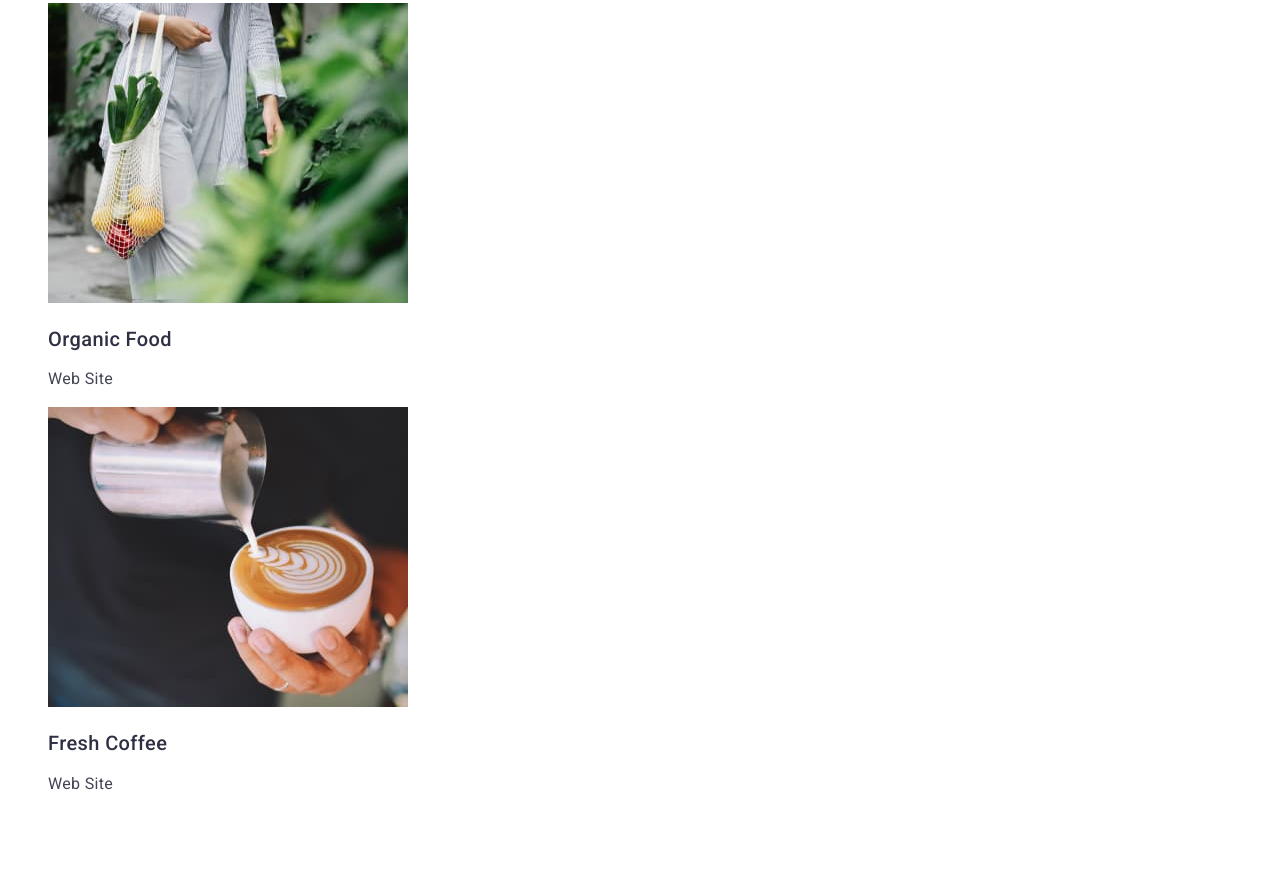
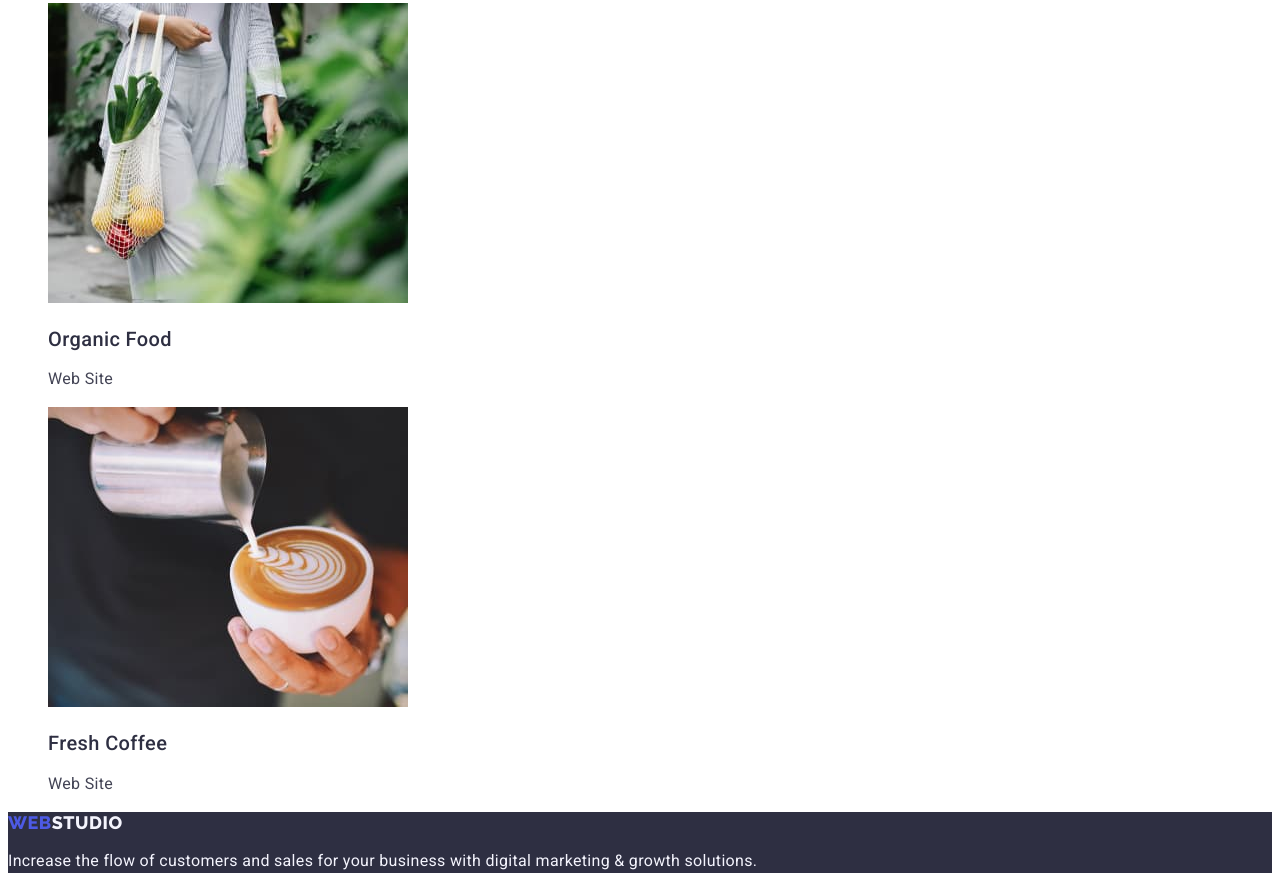
Before and after one commit to YarikFed/goit-home-work-02, a plain HTML site: page portfolio.html in a window 1280 px wide. Shown: the part 3193-4082 px from the top of the page. Before the commit the page ends 4005 px from the top, so only its background shows below. Drawn offline with Linux system fonts and the light colour scheme.

Commit message:
add footer

```diff
--- a/css/styles-portfolio.css
+++ b/css/styles-portfolio.css
@@ -125,3 +125,41 @@ body {
         letter-spacing: 0.32px;
         line-height: 1.5;
 }
+/* Footer */
+.footer {
+    background: var(--navyblue);
+}
+
+.footer-logo {
+    color: var(--iris);
+    font-family: "Raleway", sans-serif;
+    font-size: 18px;
+    font-style: normal;
+    font-weight: 800;
+    line-height: 21px;
+    letter-spacing: 0.54px;
+    text-transform: uppercase;
+    line-height: 1.17;
+}
+
+.footer-logo-studio {
+    color: var(--cloud);
+    font-family: "Raleway", sans-serif;
+    font-size: 18px;
+    font-style: normal;
+    font-weight: 800;
+    line-height: 21px;
+    letter-spacing: 0.54px;
+    text-transform: uppercase;
+}
+
+.footer-text {
+    color: var(--cloud);
+    font-family: Roboto;
+    font-size: 16px;
+    font-style: normal;
+    font-weight: 400;
+    line-height: 24px;
+    letter-spacing: 0.32px;
+    line-height: 1.5;
+}
--- a/portfolio.html
+++ b/portfolio.html
@@ -169,7 +169,16 @@
           </ul>
         </section>
       </main>
-      <footer></footer>
+      <!-- Footer -->
+      <footer class="footer">
+        <a class="footer-logo link" href="./index.html"
+          >Web<span class="footer-logo-studio">Studio</span></a
+        >
+        <p class="footer-text">
+          Increase the flow of customers and sales for your business with
+          digital marketing & growth solutions.
+        </p>
+      </footer>
     </header>
   </body>
 </html>
```
